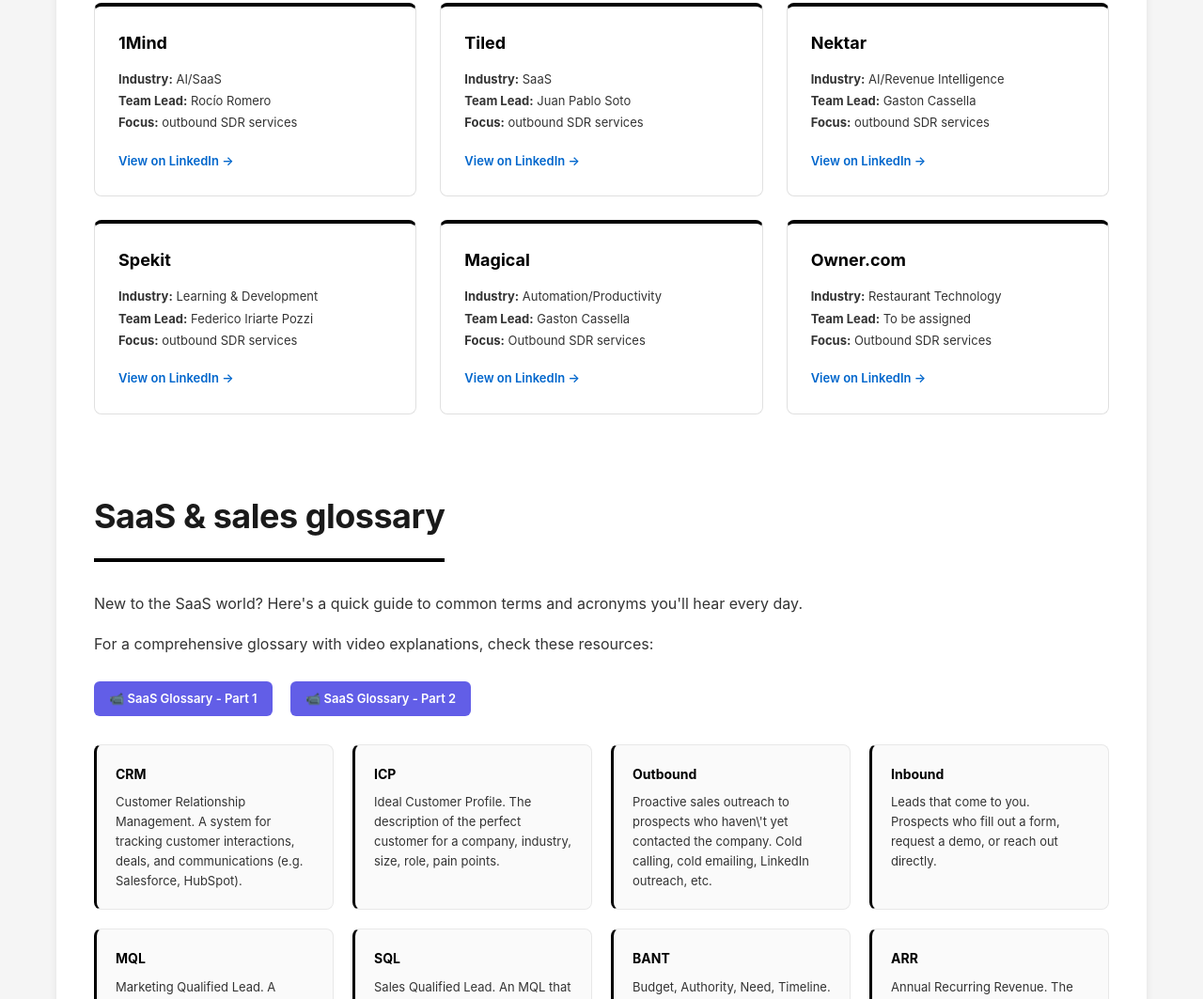
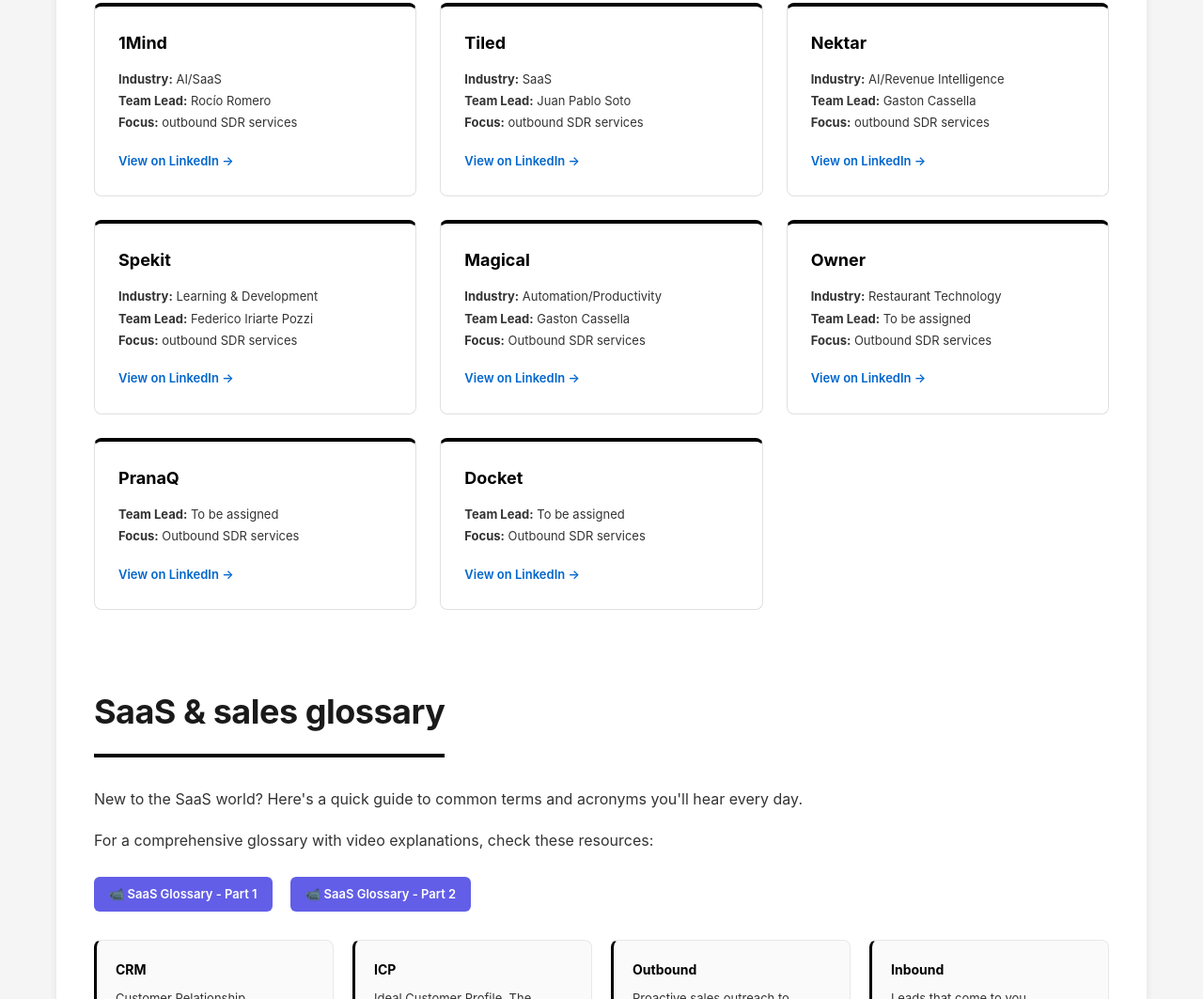
Before and after one commit to rociobelenromero22-cyber/onboarding-outera-final, a plain HTML site: page index.html in a window 1280 px wide. Shown: the part 9613-10676 px from the top of the page at 94% size. Drawn offline with Linux system fonts and the light colour scheme.

Commit message:
Update index.html

```diff
--- a/index.html
+++ b/index.html
@@ -1225,13 +1225,29 @@
                     </div>
                     <a href="https://www.linkedin.com/company/getmagical/" target="_blank" class="client-link">View on LinkedIn →</a>
                 </div><div class="client-card">
-                    <div class="client-name">Owner.com</div>
+                    <div class="client-name">Owner</div>
                     <div class="client-info">
                         <strong>Industry:</strong> Restaurant Technology<br>
                         <strong>Team Lead:</strong> To be assigned<br>
                         <strong>Focus:</strong> Outbound SDR services
                     </div>
                     <a href="https://www.linkedin.com/company/owner-com/" target="_blank" class="client-link">View on LinkedIn →</a>
+                </div><div class="client-card">
+                    <div class="client-name">PranaQ</div>
+                    <div class="client-info">
+                        <strong>Team Lead:</strong> To be assigned<br>
+                        <strong>Focus:</strong> Outbound SDR services
+                    </div>
+                    <a href="https://www.linkedin.com/company/pranaq/about/" target="_blank" class="client-link">View on LinkedIn →</a>
+                </div>
+
+                <div class="client-card">
+                    <div class="client-name">Docket</div>
+                    <div class="client-info">
+                        <strong>Team Lead:</strong> To be assigned<br>
+                        <strong>Focus:</strong> Outbound SDR services
+                    </div>
+                    <a href="https://www.linkedin.com/company/docket-inc/" target="_blank" class="client-link">View on LinkedIn →</a>
                 </div>
             </div>
         </section>
```
